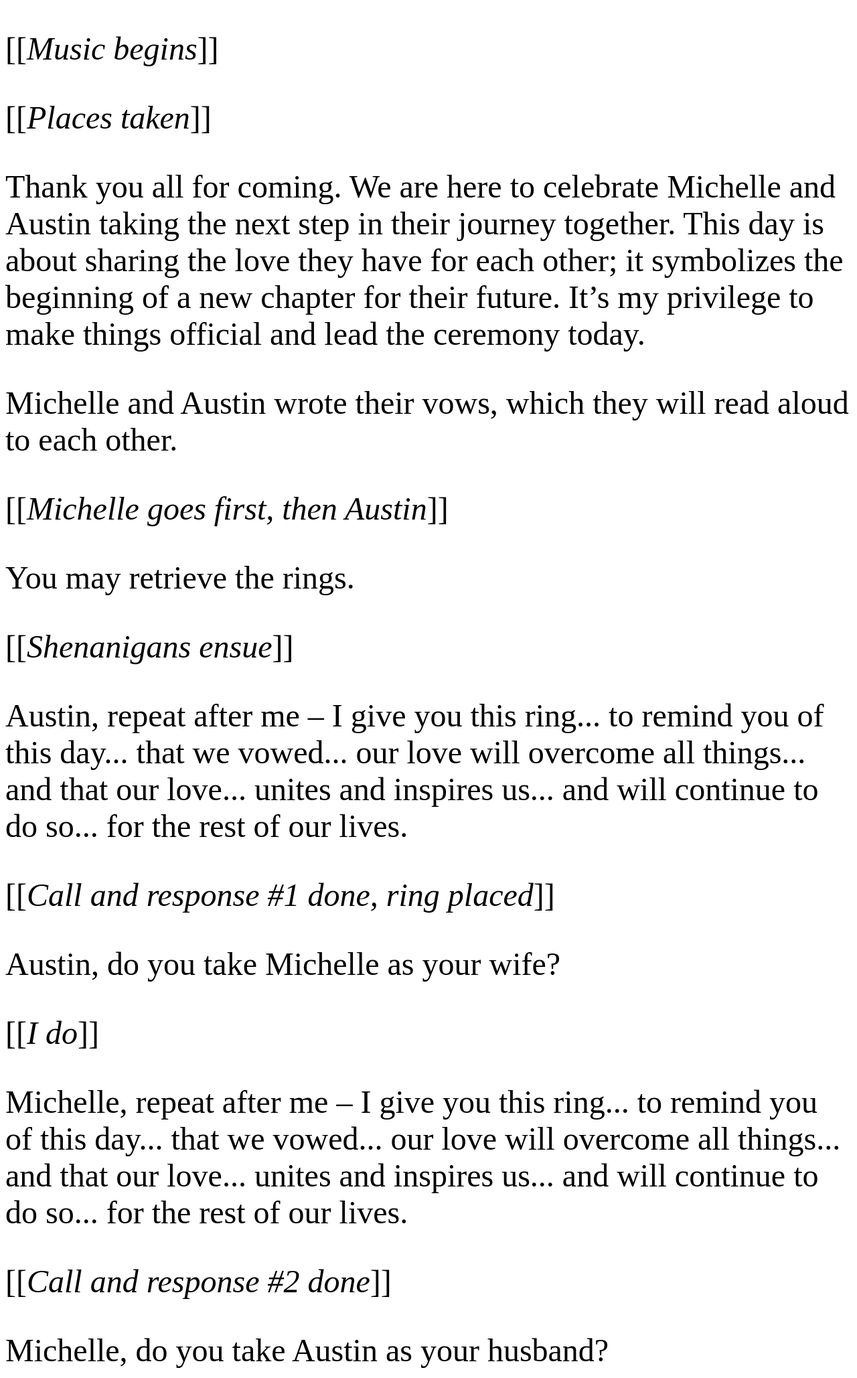
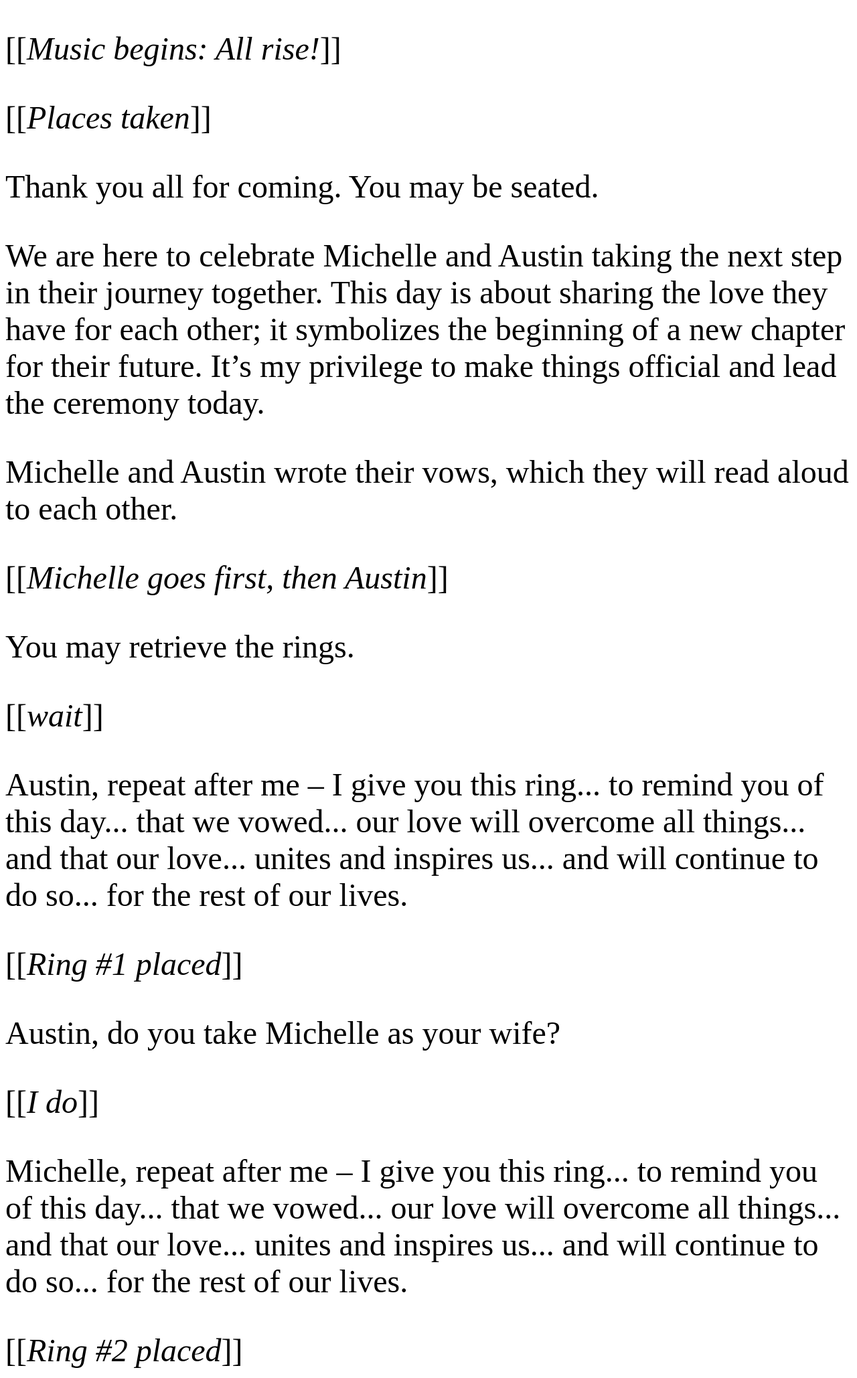
Before and after one commit to davegregg/wedding-remarks, a plain HTML site: page index.html in a window 1280 px wide. Shown: the part 739-2797 px from the top of the page at 67% size. Drawn offline with Linux system fonts and the light colour scheme.

Commit message:
Update index.html

```diff
--- a/index.html
+++ b/index.html
@@ -19,11 +19,13 @@
 
     <p>Thank you!</p>
 
-    <p>[[<em>Music begins</em>]]</p>
+    <p>[[<em>Music begins: All rise!</em>]]</p>
 
     <p>[[<em>Places taken</em>]]</p>
 
-    <p>Thank you all for coming. We are here to celebrate Michelle and Austin taking the next step in their journey together. This day is about sharing the love they have for each other; it symbolizes the beginning of a new chapter for their future. It’s my privilege to make things official and lead the ceremony today.</p>
+    <p>Thank you all for coming. You may be seated.</p>
+
+    <p>We are here to celebrate Michelle and Austin taking the next step in their journey together. This day is about sharing the love they have for each other; it symbolizes the beginning of a new chapter for their future. It’s my privilege to make things official and lead the ceremony today.</p>
 
     <p>Michelle and Austin wrote their vows, which they will read aloud to each other.</p>
 
@@ -31,11 +33,11 @@
 
     <p>You may retrieve the rings.</p>
 
-    <p>[[<em>Shenanigans ensue</em>]]</p>
+    <p>[[<em>wait</em>]]</p>
 
     <p>Austin, repeat after me – I give you this ring... to remind you of this day... that we vowed... our love will overcome all things... and that our love... unites and inspires us... and will continue to do so... for the rest of our lives.</p>
 
-    <p>[[<em>Call and response #1 done, ring placed</em>]]</p>
+    <p>[[<em>Ring #1 placed</em>]]</p>
 
     <p>Austin, do you take Michelle as your wife?</p>
 
@@ -43,17 +45,17 @@
 
     <p>Michelle, repeat after me – I give you this ring... to remind you of this day... that we vowed... our love will overcome all things... and that our love... unites and inspires us... and will continue to do so... for the rest of our lives.</p>
 
-    <p>[[<em>Call and response #2 done</em>]]</p>
+    <p>[[<em>Ring #2 placed</em>]]</p>
 
     <p>Michelle, do you take Austin as your husband?</p>
 
     <p>[[<em>I do</em>]]</p>
 
-    <p>It is my honor and pleasure to pronounce you husband and wife. You may kiss!</p>
+    <p>It is my honor and my pleasure to pronounce you husband and wife. You may kiss!</p>
 
-    <p>[[<em>Cue Music</em>]]</p>
+    <p>[[<em>Cue Music: All rise!</em>]]</p>
 
-    <p>Afterwards:</p>
+    <p>[[Afterwards:]]</p>
 
     <p>Now, we will move the chairs over to the tent and enjoy a cocktail hour while Austin and Michelle take photos with the bridal party. Please ask those around you if you need assistance. The DJ will then introduce the Bride and Groom before releasing tables for dinner. Thank you once again!</p>
 
```
